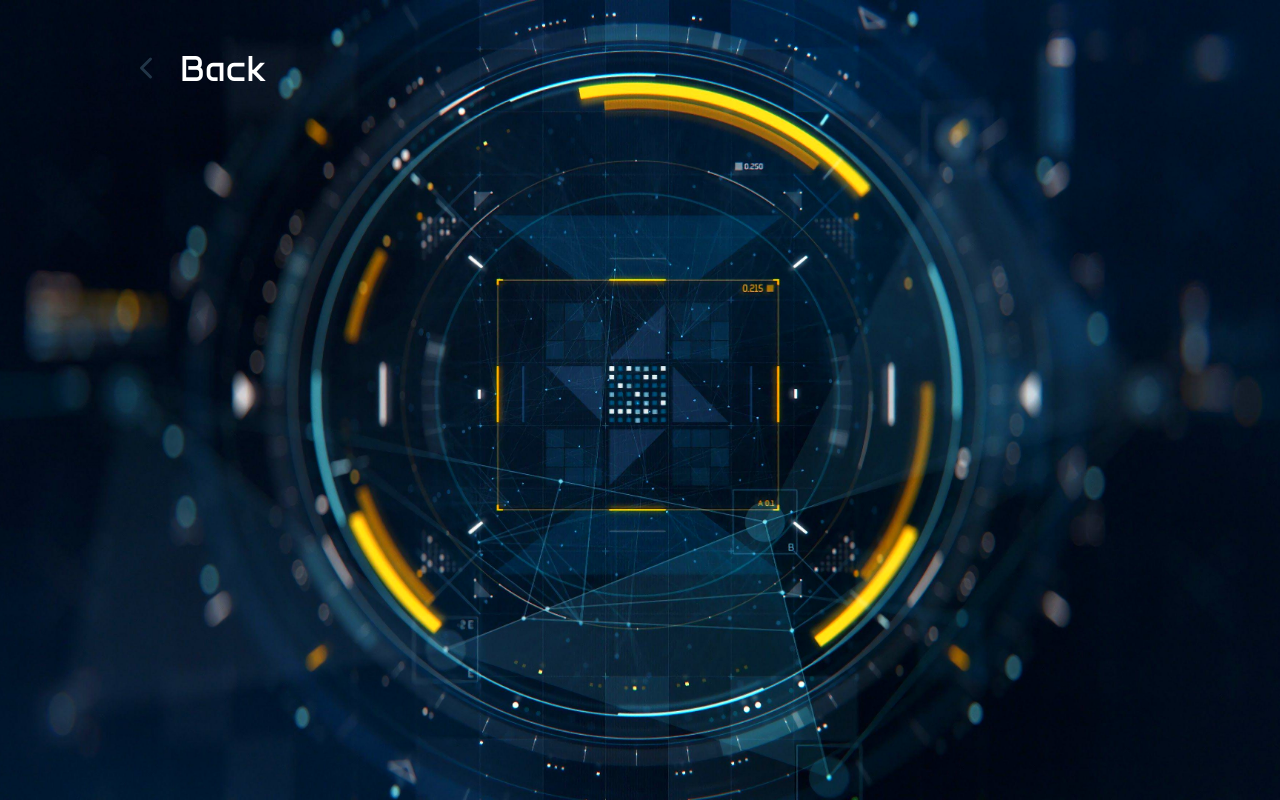
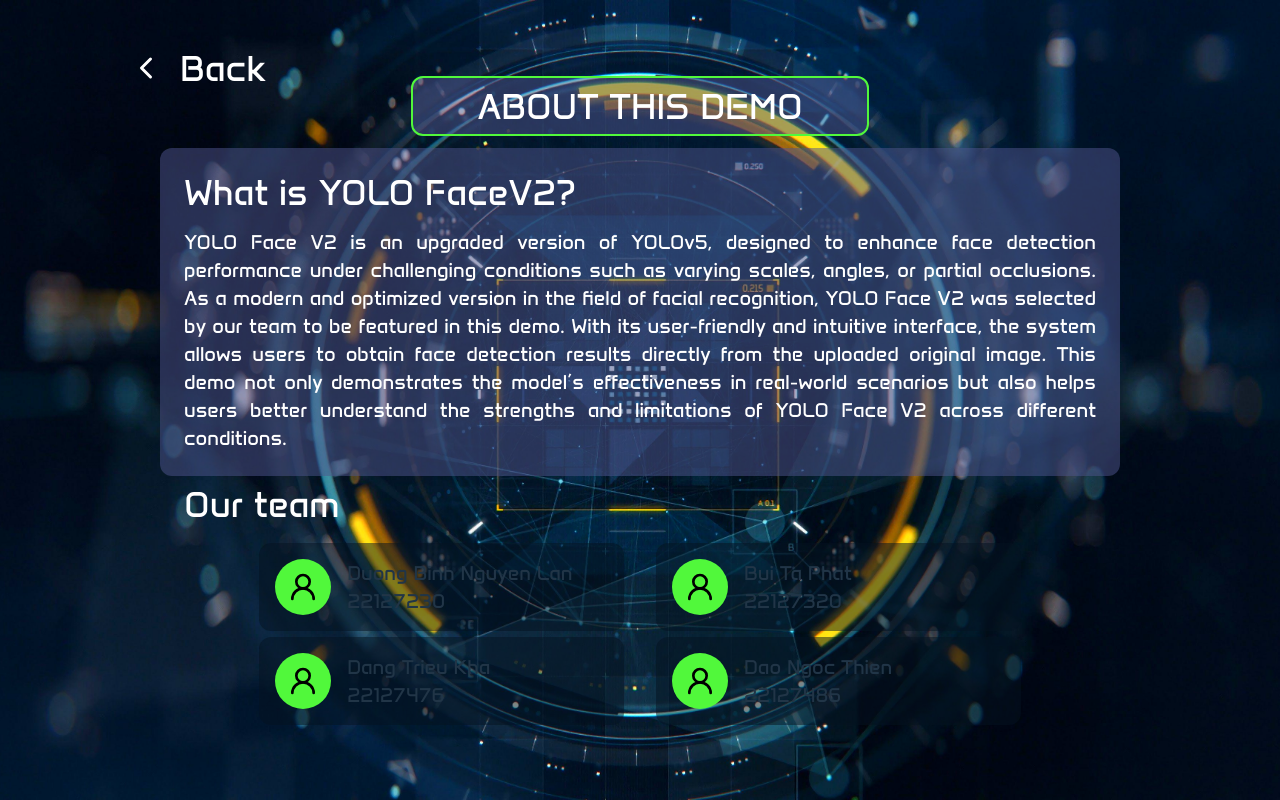
Before and after one commit to JackArrowden/FaceDetectionDemo, a React (Vite) app in the folder frontend/: page /about in a window 1280 px wide. Built offline with nearby package versions, Linux system fonts and the light colour scheme.

Commit message:
frontend: add about page
- Add about page, which contains information about model used in the demo and team members' information
- Fix a bug on BackBtn: The left arrow does not have the white color in some devices

```diff
--- /dev/null
+++ b/frontend/src/assets/data/teamInfo.tsx
@@ -0,0 +1,22 @@
+export const teamInfo = [
+    {
+        name: 'Duong Binh Nguyen Lan',
+        id: '22127230',
+        github: 'https://github.com/tamthwong'
+    },
+    {
+        name: 'Bui Ta Phat',
+        id: '22127320',
+        github: 'https://github.com/LancelotMoretti'
+    },
+    {
+        name: 'Dang Trieu Kha',
+        id: '22127476',
+        github: 'https://github.com/DangTrieuKha'
+    },
+    {
+        name: 'Dao Ngoc Thien',
+        id: '22127486',
+        github: 'https://github.com/JackArrowden'
+    }
+]
--- a/frontend/src/components/about/About.tsx
+++ b/frontend/src/components/about/About.tsx
@@ -1,12 +1,49 @@
+// Main libs
+import BackBtn from './BackBtn'
+import { teamInfo } from '../../assets/data/teamInfo'
+import './about.css'
+
+// Others
 import bg_img from '../../assets/bg/2.jpg'
-import './about.css'
-import BackBtn from './BackBtn'
+import { UserRound } from 'lucide-react'
 
 function AboutPage() {
     return (
-        <div className="h-full w-full overflow-hidden flex relative justify-center items-center">
+        <div className="h-full w-full overflow-hidden flex flex-col relative justify-center items-center">
             <img src={bg_img} alt="" className="web-bg"/>
             <BackBtn />
+
+            <div className="about-header rounded-xl my-2">
+                <p className="uppercase text-4xl my-2 mx-16 text-white">about this demo</p>
+            </div>
+
+            <div className="about-content-cont z-10 rounded-xl w-9/12 my-1 p-6">
+                <p className="about-content-header text-4xl mb-2">What is YOLO FaceV2?</p>
+                <p className="about-content-content text-xl mt-2">
+                    YOLO Face V2 is an upgraded version of YOLOv5, designed to enhance face detection performance under challenging conditions such as varying scales, angles, or partial occlusions. As a modern and optimized version in the field of facial recognition, YOLO Face V2 was selected by our team to be featured in this demo. With its user-friendly and intuitive interface, the system allows users to obtain face detection results directly from the uploaded original image. This demo not only demonstrates the model’s effectiveness in real-world scenarios but also helps users better understand the strengths and limitations of YOLO Face V2 across different conditions.
+                </p>
+            </div>
+
+            <div className="flex flex-col justify-center z-10 rounded-xl w-9/12 my-1 px-6">
+                <p className="about-content-header text-4xl mb-2">Our team</p>
+                <div className="mt-2 flex flex-row justify-center flex-wrap">
+                    {teamInfo.map((member, index) => (
+                        <div
+                            key={index}
+                            className="about-item"
+                            onClick={() => window.open(member.github, "_blank")}
+                        >
+                            <div className="flex justify-center items-center w-14 h-14 rounded-full bg-[#51F83B] mr-4">
+                                <UserRound size={32} color='black'/>
+                            </div>
+                            <div key={index} className="flex flex-col">
+                                <p className="text-xl">{member.name}</p>
+                                <p className="text-xl">{member.id}</p>
+                            </div>
+                        </div>
+                    ))}
+                </div>
+            </div>
         </div>
     )
 }
--- a/frontend/src/components/about/BackBtn.tsx
+++ b/frontend/src/components/about/BackBtn.tsx
@@ -9,7 +9,7 @@ function BackBtn() {
             className="flex flex-row z-10 absolute top-[6dvh] left-[10dvw] justify-center items-center cursor-pointer hover:opacity-80"
             onClick={() => nav('/')}
         >
-            <ChevronLeft size={36} className="mr-4"/>
+            <ChevronLeft size={36} className="mr-4" color="white"/>
             <p className="text-4xl text-white">Back</p>
         </div>
     )
--- a/frontend/src/components/about/about.css
+++ b/frontend/src/components/about/about.css
@@ -0,0 +1,21 @@
+.about-header {
+    background-color: rgba(80, 86, 141, 0.5);
+    @apply flex justify-center items-center z-10 border-2 border-[#51F83B];
+}
+
+.about-content-cont {
+    background-color: rgba(80, 86, 141, 0.5);
+    @apply flex flex-col justify-center;
+}
+
+.about-content-header {
+    @apply flex flex-col text-[#fff];
+}
+
+.about-content-content {
+    @apply text-[#fff] text-justify;
+}
+
+.about-item {
+    @apply flex flex-row items-center w-[40%] cursor-pointer bg-[rgb(5,19,33,0.5)] hover:bg-[rgb(5,19,33,0.85)] p-[1rem] rounded-[0.75rem] mx-[1rem] my-[0.2rem];
+}
```
